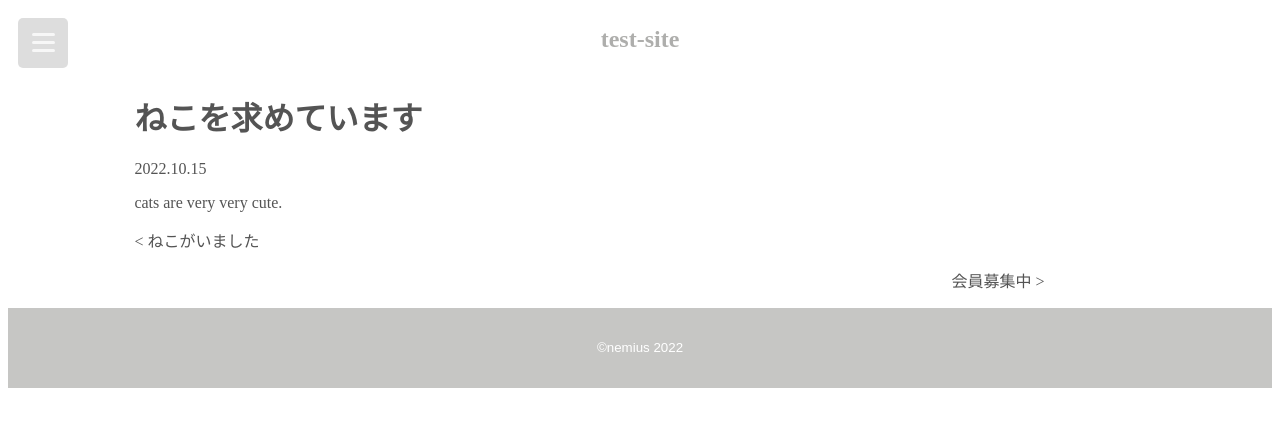
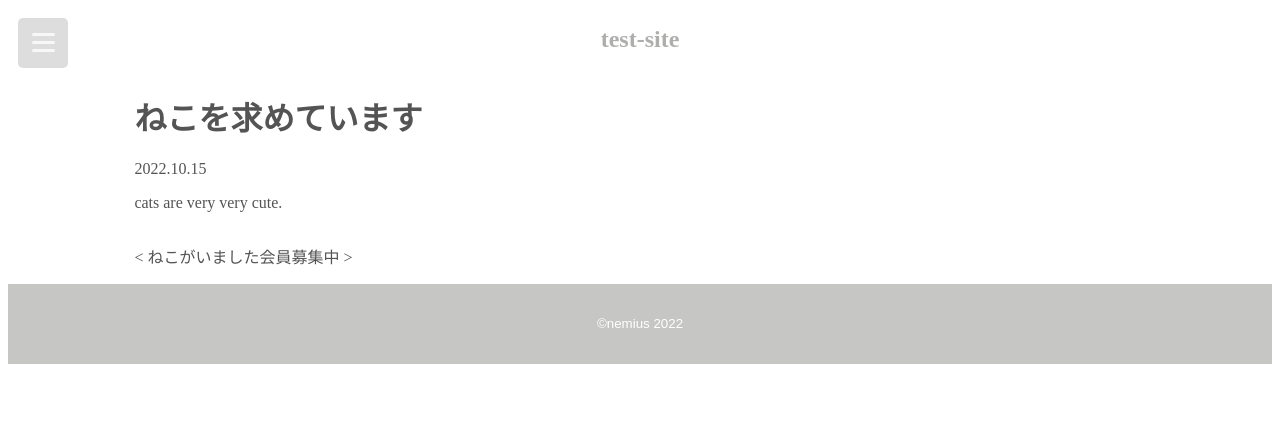
Before and after one commit to n0cti1ucent/test-site, a Jekyll site: the page built from _posts/2022-10-15-cat.md, in a window 1280 px wide. Shown: the top 427 px of the page. Built offline with Jekyll 4.4.1, drawn with Linux system fonts in a browser that asks for light colours.

Commit message:
adjust post view

```diff
--- a/assets/css/post.css
+++ b/assets/css/post.css
@@ -6,6 +6,7 @@
 
 .pager {
     width: 90%;
+    display: flex;
 }
 
 .pager a {
@@ -17,10 +18,8 @@
 }
 
 .pager__item--next {
-    display: relative;
     text-align: left;
 }
 .pager__item--prev {
-    display: relative;
     text-align: right;
 }
```
